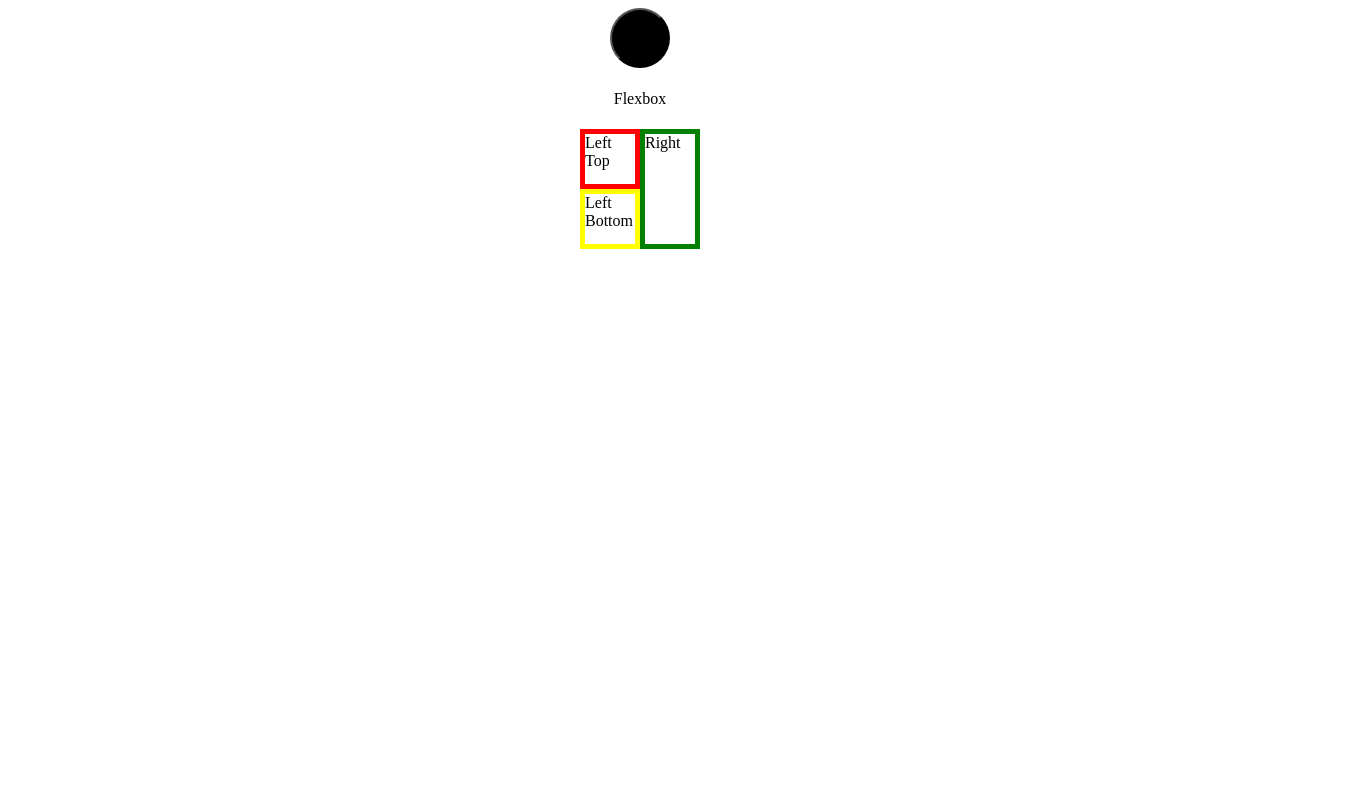
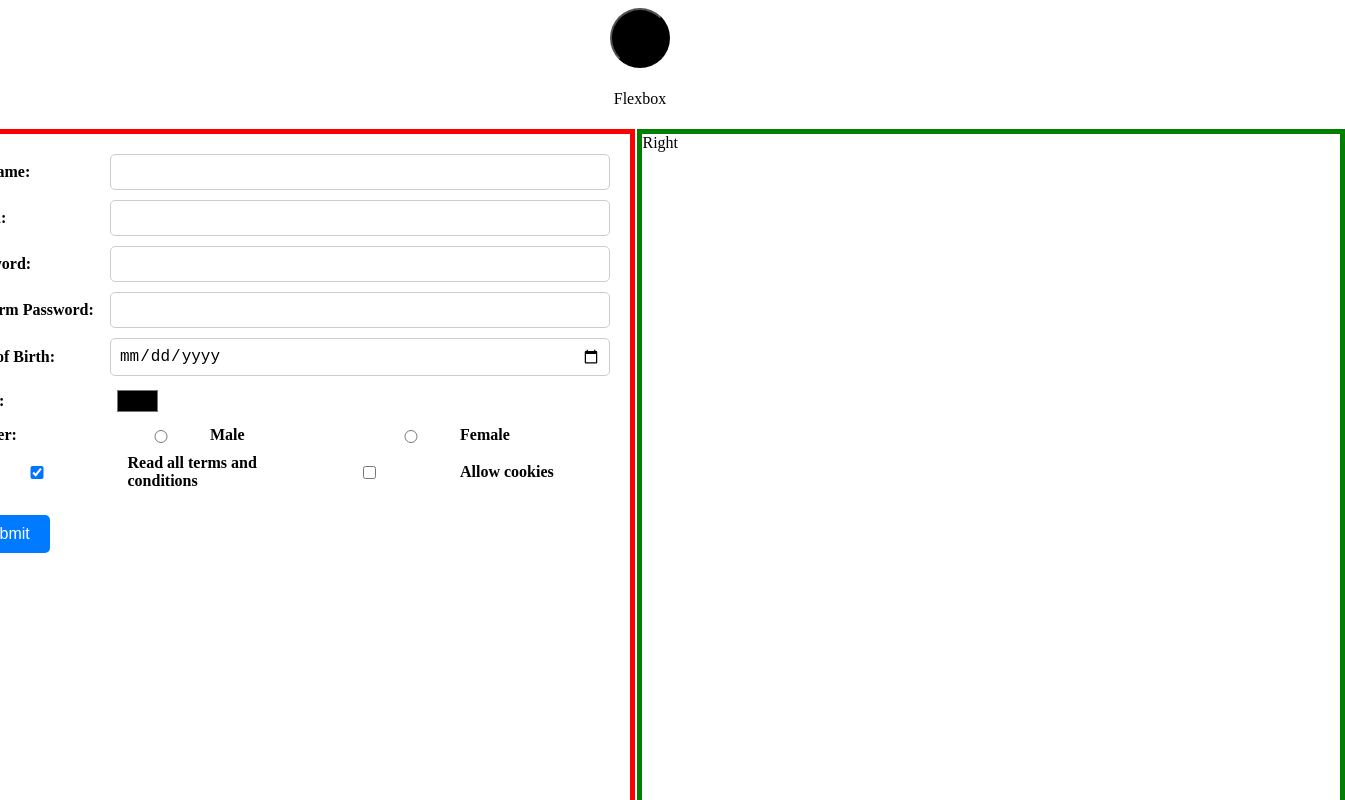
Before and after one commit to RifatPro/webd, a plain HTML site: page index.html in a window 1280 px wide. Shown: the top 800 px of the page, 1345 px wide, since content can reach past the window. Drawn offline with Linux system fonts and the light colour scheme.

Commit message:
html registration form creation

```diff
--- a/index.html
+++ b/index.html
@@ -1,43 +1,235 @@
 <!DOCTYPE html>
 <html lang="en">
-
-<head>
+  <head>
     <meta charset="UTF-8" />
     <meta name="viewport" content="width=device-width, initial-scale=1.0" />
-    <title>Document</title>
-</head>
+    <title>Form Layout</title>
+    <style>
+.box-container-left {
+  display: flex;
+  flex-direction: column;
+  width: 50%;
+  gap:5px;
+}
 
-<body>
-    <section style="display: flex;flex-direction: column;
-  align-items: center;justify-content: center;gap: 5px;">
+/* Top box */
+.box-container-left-top {
+  width: 100%; /* Fill available width */
+  height: 50%; /* Take half the height of the parent container */
+  padding: 20px;
+  border: 5px solid red;
+  box-sizing: border-box; /* Include padding in width and height */
+}
+
+/* Bottom box */
+.box-container-left-bottom {
+  width: 100%;
+  height: 50%;
+  padding: 20px;
+  border: 5px solid yellow;
+  box-sizing: border-box;
+}
+
+/* Right container */
+.box-container-right {
+  width: 700px;
+  height: 1600px;
+  border: 5px solid green;
+}
+
+      .container {
+        display: flex;
+        flex-direction: column;
+        align-items: center;
+        justify-content: center;
+        gap: 5px;
+      }
+
+      .btn-circle {
+        width: 60px;
+        height: 60px;
+        border-radius: 50%;
+        background-color: black;
+      }
+
+      .box-container {
+        display: flex;
+        align-items: stretch;
+      }
+
+      .box-container-left {
+        display: flex;
+        flex-direction: column;
+      }
+
+      .box-container-left-top {
+        width: 700px;
+        height: 800px;
+        border: 5px solid red;
+        padding: 20px;
+      }
+
+      /* Form styling */
+      .form-example div {
+        display: flex;
+        align-items: center;
+        margin-bottom: 10px;
+      }
+
+      .form-example label {
+        width: 150px; /* Fixed label width */
+        font-weight: bold;
+      }
+
+      .form-example input {
+        flex: 1; /* Make input take remaining space */
+        padding: 8px;
+        border: 1px solid #ccc;
+        border-radius: 5px;
+        font-size: 16px;
+      }
+      /* Background color input */
+      .color-picker {
+        /* display: flex; */
+        align-items: start;
+        gap: 5px;
+      }
+      .color-picker input[type="color"] {
+        width: 40px; /* Button-sized */
+        height: 30px;
+        border: none;
+        padding: 0 450px 0 0;
+        cursor: pointer;
+        background-color: transparent; /* Removes extra background */
+      }
+
+      /* Gender section */
+      .gender {
+        display: flex;
+        align-items: center;
+        gap: 10px;
+      }
+
+      .gender input {
+        margin-left: 5px;
+      }
+
+      /* Checkboxes side by side */
+      .checkbox-container {
+        display: flex;
+        gap: 15px;
+        align-items: center;
+      }
+
+      /* Submit button */
+      .box-container-left-top button {
+        background-color: #007bff;
+        color: white;
+        padding: 10px 20px;
+        border: none;
+        border-radius: 5px;
+        font-size: 16px;
+        cursor: pointer;
+        margin-top: 15px;
+      }
+
+      .box-container-left-top button:hover {
+        background-color: #0056b3;
+      }
+    </style>
+  </head>
+
+  <body>
+    <header></header>
+
+    <main>
+      <section class="container">
         <div>
-            <button style="
-            width: 60px;
-            height: 60px;
-            border-radius: 50%;
-            background-color: black;
-          "></button>
+          <button class="btn-circle"></button>
         </div>
 
         <div>
-            <P>Flexbox</P>
+          <p>Flexbox</p>
         </div>
 
+        <div class="box-container">
+          <!-- Left Column (Contains Two Boxes) -->
+          <div class="box-container-left">
+            <div class="box-container-left-top">
+              <form action="" method="get" class="form-example">
+                <div>
+                  <label for="name">Fullname:</label>
+                  <input type="text" name="name" id="name" required />
+                </div>
 
-        <div style="display: flex; align-items: stretch;">
-            <!-- Left Column (Contains Two Boxes) -->
-            <div style="display: flex; flex-direction: column;">
-                <div style="width: 50px; height: 50px; border: 5px solid red;">Left Top</div>
-                <div style="width: 50px; height: 50px; border: 5px solid yellow;">Left Bottom</div>
+                <div>
+                  <label for="email">Email:</label>
+                  <input type="text" name="email" id="email" required />
+                </div>
+
+                <div>
+                  <label for="password">Password:</label>
+                  <input
+                    type="password"
+                    name="password"
+                    id="password"
+                    required
+                  />
+                </div>
+
+                <div>
+                  <label for="confirm_password">Confirm Password:</label>
+                  <input
+                    type="password"
+                    name="confirm_password"
+                    id="confirm_password"
+                    required
+                  />
+                </div>
+
+                <div>
+                  <label for="dob">Date of Birth:</label>
+                  <input type="date" name="dob" id="dob" required />
+                </div>
+
+                <div class="color-picker">
+                  <label for="bg-color">Color:</label>
+                  <input type="color" id="bg-color" />
+                </div>
+
+                <div class="gender">
+                  <label>Gender:</label>
+                  <input type="radio" id="male" name="gender" value="male" required />
+                  <label for="male">Male</label>
+
+                  <input type="radio" id="female" name="gender" value="female" required />
+                  <label for="female">Female</label>
+              </div>
+
+
+                <div class="checkbox-container">
+                  <input type="checkbox" id="scales" name="scales" checked />
+                  <label for="scales">Read all terms and conditions</label>
+
+                  <input type="checkbox" id="horns" name="horns" />
+                  <label for="horns">Allow cookies</label>
+                </div>
+
+                <div>
+                  <button>Submit</button>
+                </div>
+              </form>
             </div>
 
-            <!-- Right Box -->
-            <div style="width: 50px; height: 110px; border: 5px solid green;">Right</div>
+            <div class="box-container-left-bottom">Left Bottom</div>
+          </div>
+
+          <!-- Right Box -->
+          <div class="box-container-right">Right</div>
         </div>
+      </section>
+    </main>
 
-
-
-
-    </section>
+    <footer></footer>
   </body>
 </html>
```
Also changed, not shown: 1 other file.
